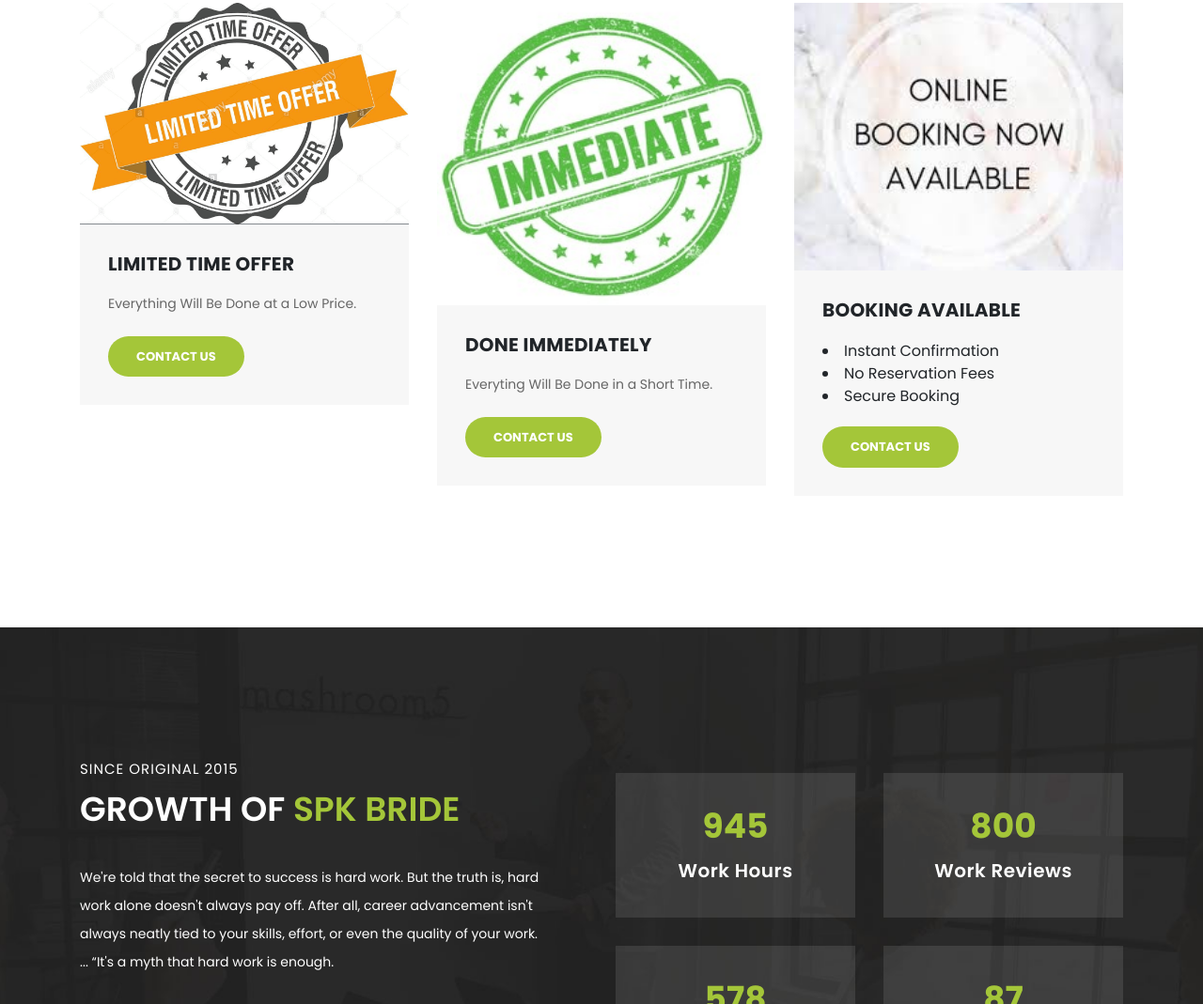
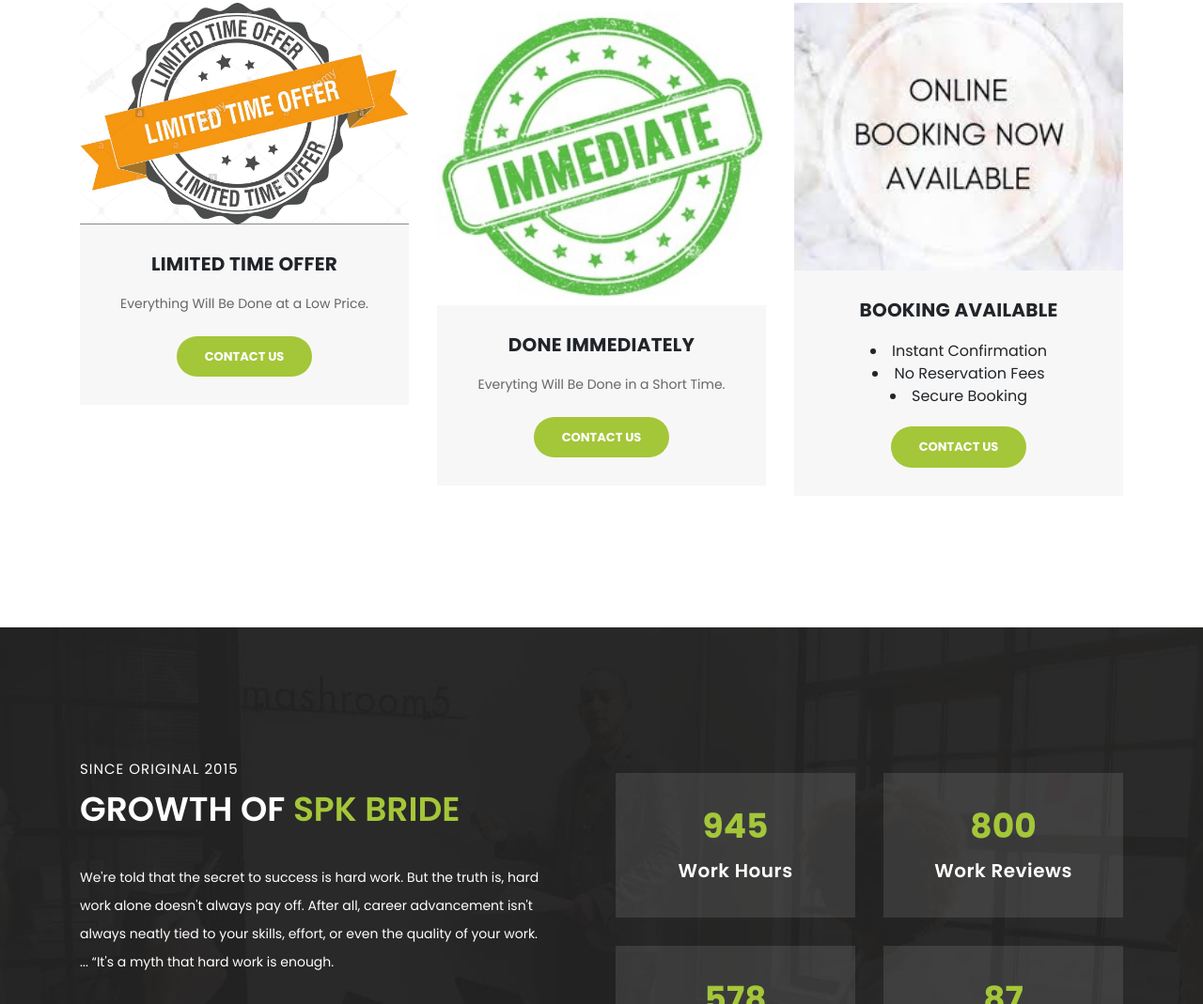
Before and after one commit to spkbride/spkbride.github.io, a plain HTML site: page index.html in a window 1280 px wide. Shown: the part 1243-2312 px from the top of the page at 94% size. Drawn offline with Linux system fonts and the light colour scheme.

Commit message:
Update index.html

```diff
--- a/index.html
+++ b/index.html
@@ -205,32 +205,32 @@ https://templatemo.com/tm-545-finance-business
           <div class="col-md-4">
             <div class="service-item">
               <img src="assets/images/limited.png" alt="">
-              <div class="down-content">
+              <div class="down-content"><center>
                 <h4>LIMITED TIME OFFER</h4>
                 <p>Everything Will Be Done at a Low Price.</p>
-                <a href="contact.html" class="filled-button">CONTACT US</a>
+                <a href="contact.html" class="filled-button">CONTACT US</a></center>
               </div>
             </div>
           </div>
           <div class="col-md-4">
             <div class="service-item">
               <img src="assets/images/immediate.png" alt="">
-              <div class="down-content">
+              <div class="down-content"><center>
                 <h4>DONE IMMEDIATELY</h4>
                 <p>Everyting Will Be Done in a Short Time.</p>
-                <a href="contact.html" class="filled-button">CONTACT US</a>
+                <a href="contact.html" class="filled-button">CONTACT US</a></center>
               </div>
             </div>
           </div>
           <div class="col-md-4">
             <div class="service-item">
               <img src="assets/images/booking.jpg" alt="">
-              <div class="down-content">
+              <div class="down-content"><center>
                 <h4>BOOKING AVAILABLE</h4>
                 <p><li>Instant Confirmation</li>
 <li>No Reservation Fees</li>
 <li>Secure Booking</li></p>
-                <a href="contact.html" class="filled-button">CONTACT US</a>
+                <a href="contact.html" class="filled-button">CONTACT US</a></center>
               </div>
             </div>
           </div>
```
